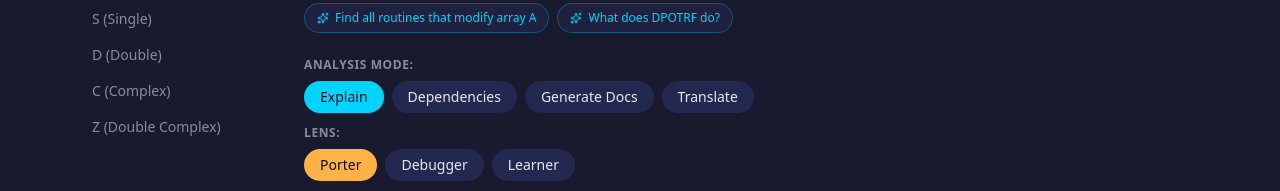
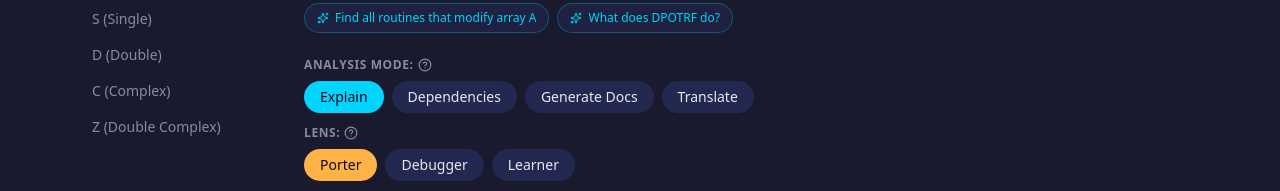
Before and after one commit to kelsi-andrewss/legacylens, a Next.js app: page / in a window 1280 px wide. Shown: the part 330-521 px from the top of the page. Built offline with nearby package versions, Linux system fonts and the light colour scheme.

Commit message:
story-453: add question mark tooltip icons to analysis mode and lens labels

```diff
--- a/src/components/ModeSelector.tsx
+++ b/src/components/ModeSelector.tsx
@@ -1,5 +1,6 @@
 "use client";
 
+import { HelpCircle } from "lucide-react";
 import { type Lens } from "@/lib/prompts";
 
 interface ModeSelectorProps {
@@ -26,7 +27,7 @@ export default function ModeSelector({ mode, onModeChange, lens, onLensChange }:
   return (
     <div className="flex flex-col gap-3">
       <div className="flex flex-col gap-2">
-        <span className="text-xs font-semibold uppercase tracking-wider text-ll-on-surface-muted">Analysis mode:</span>
+        <span className="flex items-center gap-1 text-xs font-semibold uppercase tracking-wider text-ll-on-surface-muted">Analysis mode: <HelpCircle className="w-3.5 h-3.5 cursor-help" title="Analysis mode defines the output format: how the answer is structured and what it focuses on." /></span>
         <div className="flex flex-wrap gap-2">
           {MODES.map((m) => (
             <button
@@ -46,7 +47,7 @@ export default function ModeSelector({ mode, onModeChange, lens, onLensChange }:
       </div>
 
       <div className="flex flex-col gap-2">
-        <span className="text-xs font-semibold uppercase tracking-wider text-ll-on-surface-muted">Lens:</span>
+        <span className="flex items-center gap-1 text-xs font-semibold uppercase tracking-wider text-ll-on-surface-muted">Lens: <HelpCircle className="w-3.5 h-3.5 cursor-help" title="Lens filters the technical perspective: Porter focuses on portability, Debugger on failure modes, Learner on concepts." /></span>
         <div className="flex flex-wrap gap-2">
           {LENSES.map((l) => (
             <button
```
